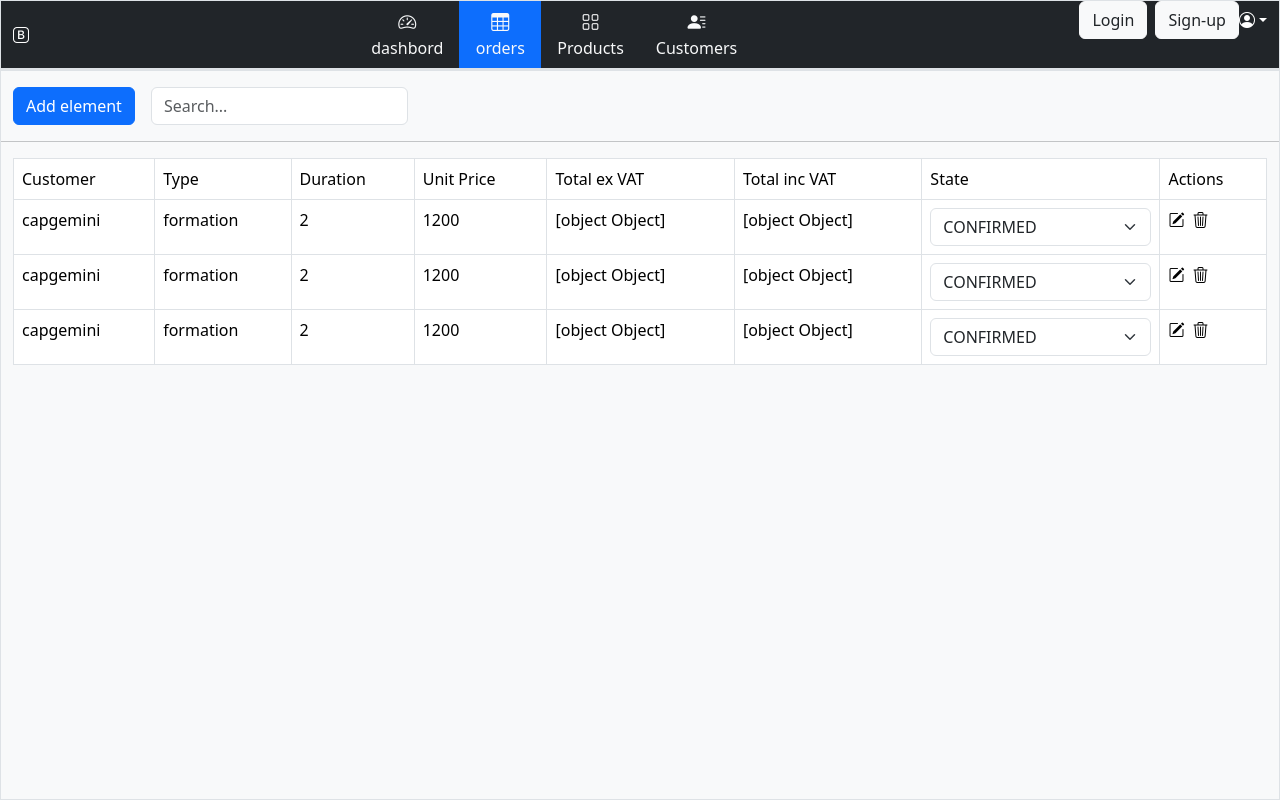
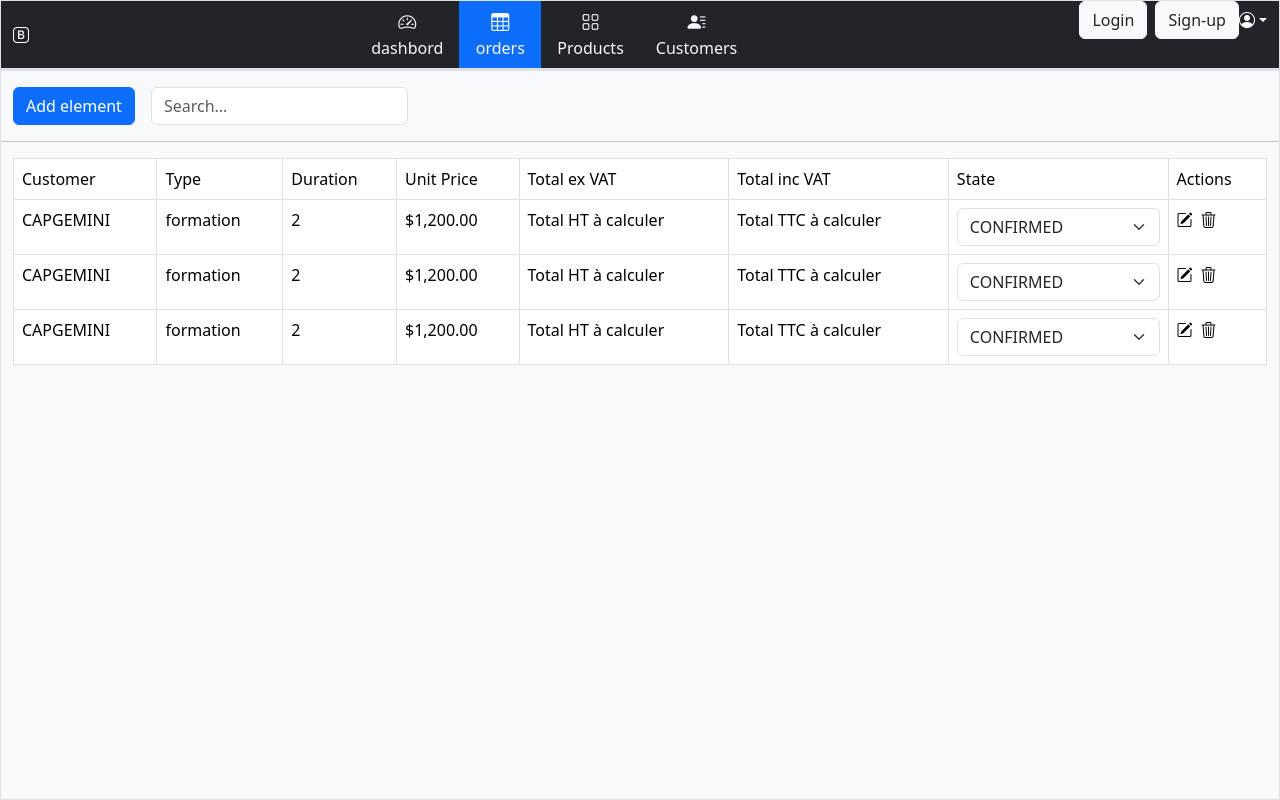
Before and after one commit to 2aiconcept/angr-plb-02-2025, an Angular app: page /orders in a window 1280 px wide. Built offline with nearby package versions, Linux system fonts and the light colour scheme; data requests are answered from the project's data file; sample sign-in values are in the browser's storage.

Commit message:
exemple de pipes angular avec uppercas et currency

```diff
--- a/src/app/features/orders/components/page-orders/page-orders.component.html
+++ b/src/app/features/orders/components/page-orders/page-orders.component.html
@@ -32,12 +32,12 @@
     </thead>
     <tbody>
       <tr *ngFor="let item of collection">
-        <td>{{ item.customer }}</td>
+        <td>{{ item.customer | uppercase }}</td>
         <td>{{ item.type }}</td>
         <td>{{ item.nbOfDays }}</td>
-        <td>{{ item.unitPrice }}</td>
-        <td>{{ item }}</td>
-        <td>{{ item }}</td>
+        <td>{{ item.unitPrice | currency }}</td>
+        <td>Total HT à calculer</td>
+        <td>Total TTC à calculer</td>
         <td>
           <select class="form-select" aria-label="Default select example">
             <option
--- a/src/app/features/orders/components/page-orders/page-orders.component.ts
+++ b/src/app/features/orders/components/page-orders/page-orders.component.ts
@@ -2,7 +2,7 @@ import { Component, inject } from '@angular/core';
 import { OrdersService } from '../../services/orders.service';
 import { IconDeleteComponent } from '../../../../icons/components/icon-delete/icon-delete.component';
 import { IconEditComponent } from '../../../../icons/components/icon-edit/icon-edit.component';
-import { AsyncPipe, NgFor, NgIf } from '@angular/common';
+import { AsyncPipe, CurrencyPipe, NgFor, NgIf, UpperCasePipe } from '@angular/common';
 import { FormsModule } from '@angular/forms';
 import { StateOrder } from '../../enums/state-order';
 
@@ -15,6 +15,8 @@ import { StateOrder } from '../../enums/state-order';
     NgFor,
     FormsModule,
     AsyncPipe,
+    UpperCasePipe,
+    CurrencyPipe
   ],
   templateUrl: './page-orders.component.html',
   styleUrl: './page-orders.component.scss',
```
